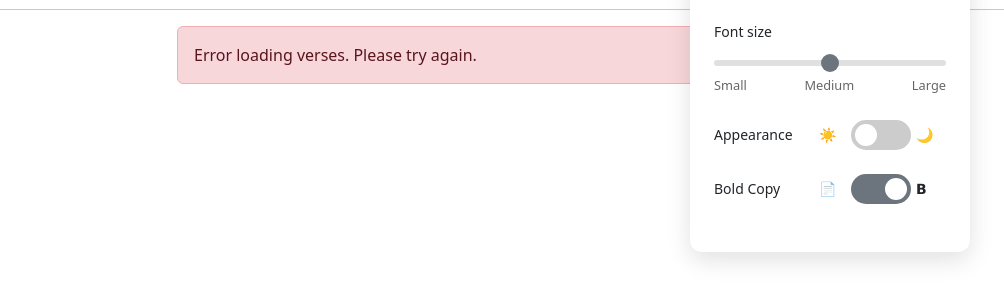
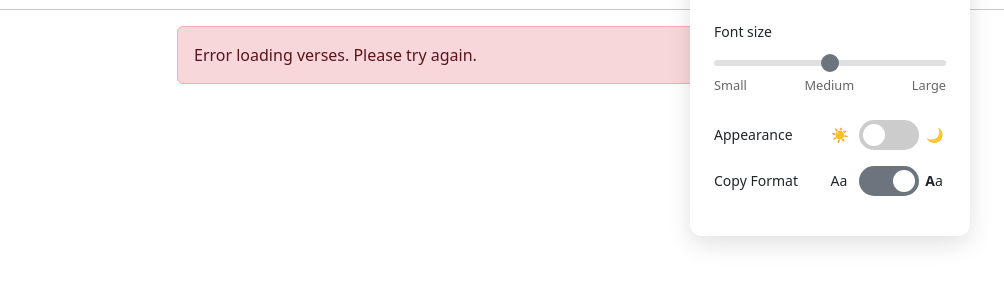
Before and after one commit to gunawanjason/Blessings365, a plain HTML site: page index.html in a window 1280 px wide. Both pictures are taken after a click on the button 1060 px from the left and 80 px from the top of the page. Shown: the part 178-480 px from the top of the page, without its empty margins (172-1176 px from the left). Drawn offline with nearby package versions, Linux system fonts and the light colour scheme; no server answers.

Commit message:
update style for reader settings

```diff
--- a/index.html
+++ b/index.html
@@ -68,7 +68,7 @@
             <div class="popover-header">Reader settings</div>
             <div class="popover-body">
               <!-- Font size option -->
-              <div class="user-options">
+              <div class="user-options font-size-option">
                 <p class="mb-0">Font size</p>
                 <div class="font-size-slider-container">
                   <input
@@ -89,7 +89,7 @@
               </div>
 
               <!-- Dark mode option -->
-              <div class="user-options">
+              <div class="user-options toggle-option">
                 <p class="mb-0">Appearance</p>
                 <label class="toggle-label">
                   <span class="toggle-icon">☀️</span>
@@ -102,17 +102,16 @@
               </div>
 
               <!-- Bold Copy option -->
-             <div class="user-options">
-               <p class="mb-0">Bold Copy</p>
+              <div class="user-options toggle-option">
+                <p class="mb-0">Copy Format</p>
                 <label class="toggle-label">
-                 <span class="toggle-icon">📄</span> <!-- Placeholder icon -->
+                  <span class="toggle-icon">Aa</span> <!-- Plain text icon -->
                   <div class="toggle-switch">
                     <input type="checkbox" id="bold-copy-toggle">
                     <span class="toggle-slider"></span>
                   </div>
-                 <span class="toggle-icon">𝗕</span> <!-- Placeholder icon -->
+                  <span class="toggle-icon"><strong>A</strong>a</span> <!-- Better bold icon -->
                 </label>
-             </div>
               </div>
             </div>
           </div>
--- a/styles.css
+++ b/styles.css
@@ -77,12 +77,27 @@ button > svg {
   display: flex;
   align-items: center;
   margin-bottom: 1.5rem;
-  flex-wrap: wrap;
+  flex-wrap: nowrap;
+  justify-content: space-between;
 }
 
 .user-options p {
   min-width: 100px;
   font-weight: 500;
+  margin-right: 10px;
+}
+
+/* Special class for font size container to take full row */
+.user-options.font-size-option {
+  flex-direction: column;
+  align-items: flex-start;
+}
+
+/* Compact layout for toggle options */
+.user-options.toggle-option {
+  flex-wrap: nowrap;
+  justify-content: space-between;
+  margin-bottom: 1rem;
 }
 
 .font-size-btn {
@@ -256,7 +271,7 @@ button > svg {
   display: inline-block;
   width: 60px;
   height: 30px;
-  margin-left: 10px;
+  margin-left: 5px;
 }
 
 .toggle-switch input {
@@ -300,12 +315,21 @@ input:checked + .toggle-slider:before {
 .toggle-label {
   display: flex;
   align-items: center;
+  justify-content: flex-end;
   cursor: pointer;
+  width: auto;
+  height: 30px;
 }
 
 .toggle-icon {
   margin: 0 5px;
   font-size: 14px;
+  display: flex;
+  align-items: center;
+  min-width: 20px;
+  height: 20px;
+  justify-content: center;
+  white-space: nowrap;
 }
 
 /* Font-size */
```
Lines whose indentation alone changed are shown as unchanged.
